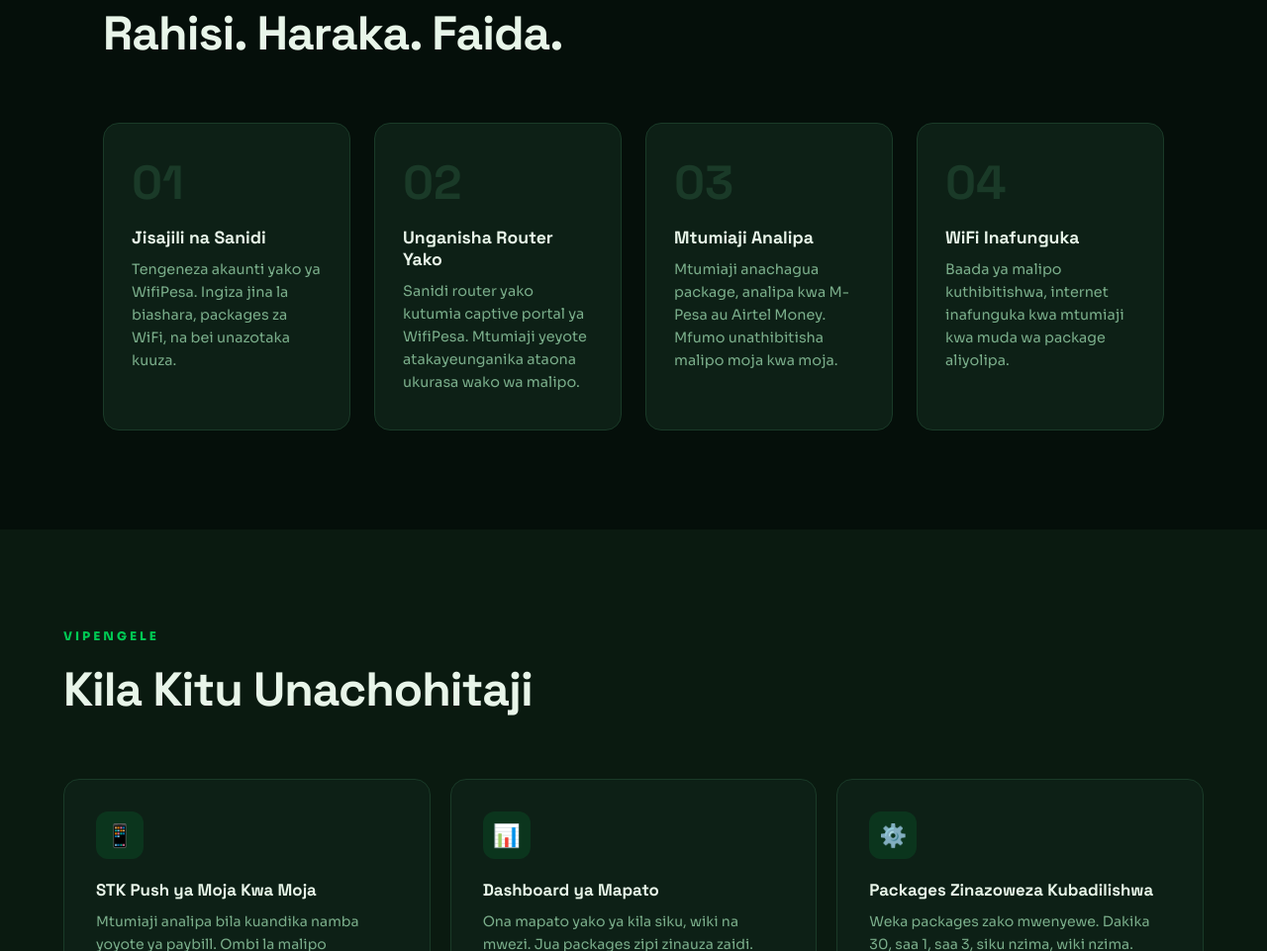
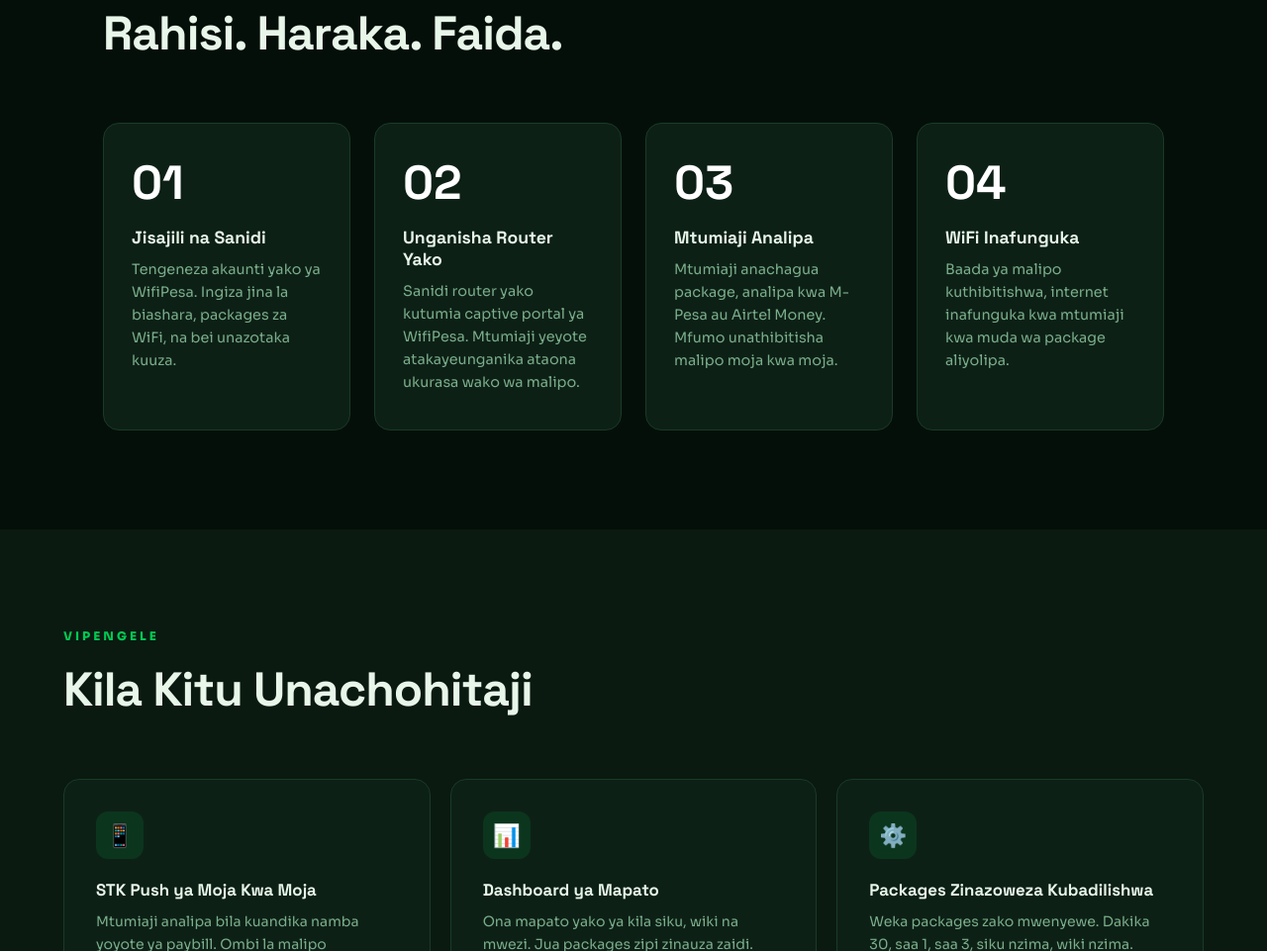
Before and after one commit to samtunes-wifi/Wifipesa, a website: page wifipesa-landing.html in a window 1280 px wide. Shown: the part 1098-2059 px from the top of the page at 99% size. Drawn offline with Linux system fonts and the light colour scheme.

Commit message:
Update wifipesa-landing.html

```diff
--- a/wifipesa-landing.html
+++ b/wifipesa-landing.html
@@ -307,7 +307,7 @@
       font-family: 'Space Grotesk', sans-serif;
       font-size: 3rem;
       font-weight: 800;
-      color: var(--border);
+      color: white;
       line-height: 1;
       margin-bottom: 20px;
     }
```
